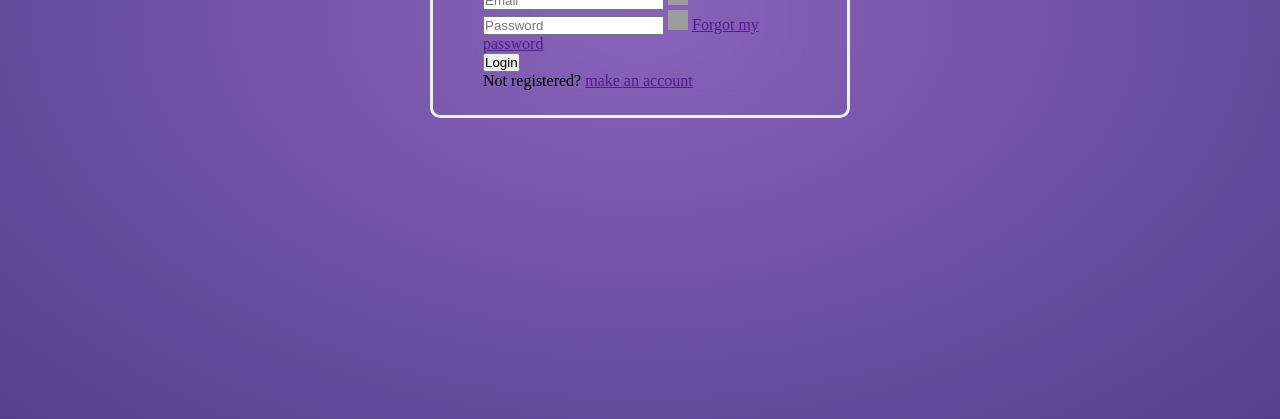
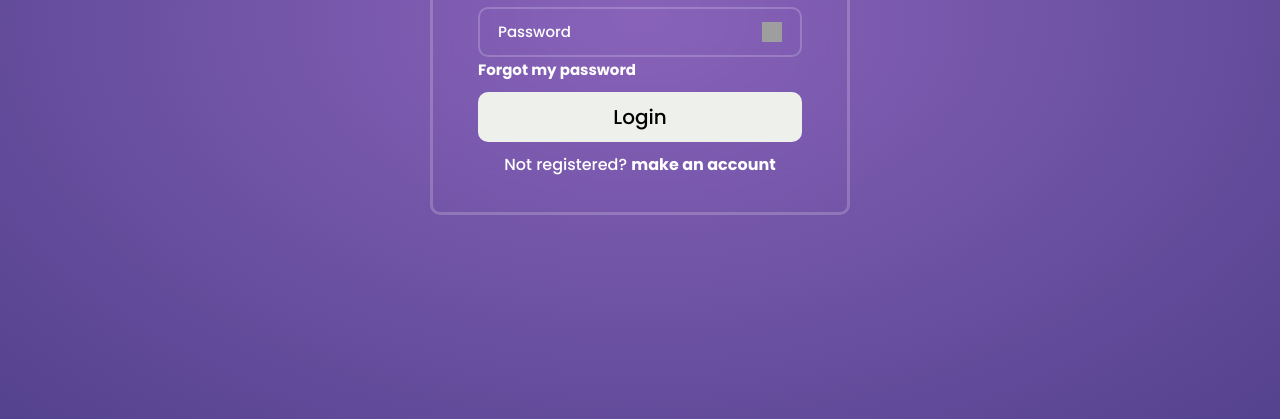
Before and after one commit to GuilhermeBDias/Tela-de-Login, a plain HTML site: page index.html in a window 1280 px wide. Shown: the part 381-800 px from the top of the page. Drawn offline with Linux system fonts and the light colour scheme; grey boxes are pictures that could not be loaded.

Commit message:
Finalizei o CSS

```diff
--- a/Css/styles.css
+++ b/Css/styles.css
@@ -2,6 +2,7 @@
     padding: 0;
     margin: 0;
     box-sizing: border-box;
+    font-family: "Poppins", sans-serif;
 
 }
 
@@ -17,10 +18,104 @@ body{
 
 .container{
     width: 420px;
-    background: transparent;
-    border: 3px solid #eef0eb;
+    border: 3px solid rgba(255, 255, 255, .2);
     backdrop-filter:blur(20px);
     border-radius: 10px;
-    padding: 25px 50px;
+    padding: 25px 45px;
 
 }
+
+h1 {
+    font-size: 30px;
+    text-align: center;
+    color: #eef0eb;
+}
+
+.input-container{
+    position: relative;
+    width: 100%;
+    height: 50px;
+    margin: 30px 0;
+}
+
+.input-container input{
+    width: 100%;
+    height: 100%;
+    background: transparent;
+    border: none;
+    border: 2px solid rgba(255, 255, 255, .2);
+    outline: none;
+    border-radius: 10px;
+    font-size: 15px;
+    color: #fff;
+    padding: 18px;
+}
+
+.input-container input::placeholder{
+    color: #fff;
+}
+
+.input-container img{
+    position: absolute;
+    right: 20px;
+    top: 20%;
+    margin-top: 5px;
+
+}
+
+.input-container a {
+    font-size: 15px;
+    color: #fff;
+    margin-top: 5px;
+    text-decoration: none;
+    margin: 20px 0;
+    font-weight: 700;
+}
+
+.input-container a:hover{
+    text-decoration: underline;
+    color: #000;
+}
+
+.submit-button {
+    width: 100%;
+    height: 50px;
+    background-color: #eef0eb;
+    border-radius: 10px;
+    border: none;
+    color: #000;
+    font-weight: 500;
+    font-size: 20px;
+    margin-top: 5px;
+    cursor: pointer;
+    outline: none;
+}
+
+.submit-button:hover {
+    background-color: #9052e2;
+}
+
+.registe-link {
+    text-align: center;
+    margin: 10px 0;
+}
+
+.registe-link p {
+    margin-top: 5px;
+    font-size: 16px;
+    font-weight: 500;
+    color: #fff;
+}
+
+.registe-link p a {
+    margin-top: 5px;
+    font-size: 16px;
+    font-weight: 700;
+    color: #fff;
+    text-decoration: none;
+
+}
+.registe-link p a:hover {
+    color: #000;
+    text-decoration: underline;
+}
--- a/index.html
+++ b/index.html
@@ -4,6 +4,9 @@
     <meta charset="UTF-8">
     <meta name="viewport" content="width=device-width, initial-scale=1.0">
     <link rel="stylesheet" href="Css/styles.css">
+    <link rel="preconnect" href="https://fonts.googleapis.com">
+    <link rel="preconnect" href="https://fonts.gstatic.com" crossorigin>
+    <link href="https://fonts.googleapis.com/css2?family=Open+Sans:ital,wght@0,300..800;1,300..800&family=Poppins:wght@100;300;500;700&display=swap" rel="stylesheet">
     <title>Tela de Login</title>
 </head>
 <body>
@@ -11,20 +14,20 @@
     <div class="container">
         <form>
             <h1>Welcome back</h1>
-            <div>
+            <div class="input-container">
                 <input placeholder="Email" type="email" required>
                 <img width="20" height="20" src="https://img.icons8.com/ios-glyphs/30/user--v1.png" alt="user--v1"/>
             </div>
 
-            <div>
+            <div class="input-container">
                 <input placeholder="Password" type="password" required>
                 <img width="20" height="20" src="https://img.icons8.com/material-rounded/24/lock--v1.png" alt="lock--v1"/>
                 <a href="">Forgot my password</a>
             </div>
 
-            <button type="submit">Login</button>
+            <button class="submit-button" type="submit">Login</button>
 
-            <div>
+            <div class="registe-link">
                 <p>Not registered?
                     <a href="">make an account</a>
                 </p>
```
